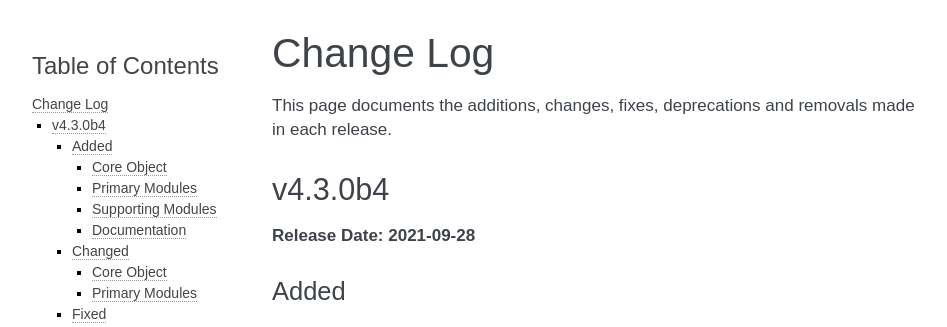
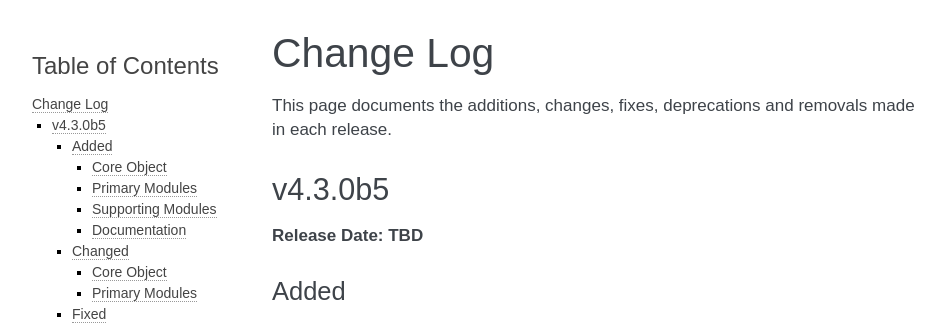
Before and after one commit to jeffshurtliff/khoros, a Sphinx documentation site: the page built from docs/changelog.rst, in a window 1280 px wide and 900 px high. Shown: the top 327 px of the window, without its empty margins (148-1095 px from the left). Built offline with Sphinx 7.4.7, drawn with Linux system fonts in a browser that asks for light colours.

Commit message:
Changed version to 4.3.0b5

```diff
--- a/docs/changelog.rst
+++ b/docs/changelog.rst
@@ -4,9 +4,9 @@ Change Log
 This page documents the additions, changes, fixes, deprecations and removals made in each release.
 
 ********
-v4.3.0b4
+v4.3.0b5
 ********
-**Release Date: 2021-09-28**
+**Release Date: TBD**
 
 Added
 =====
--- a/khoros/utils/version.py
+++ b/khoros/utils/version.py
@@ -15,7 +15,7 @@ import urllib.request
 from . import log_utils
 
 # Define special and global variables
-__version__ = "4.3.0b4"
+__version__ = "4.3.0b5"
 latest_version_reported = False
 logger = log_utils.initialize_logging(__name__)
 
```
